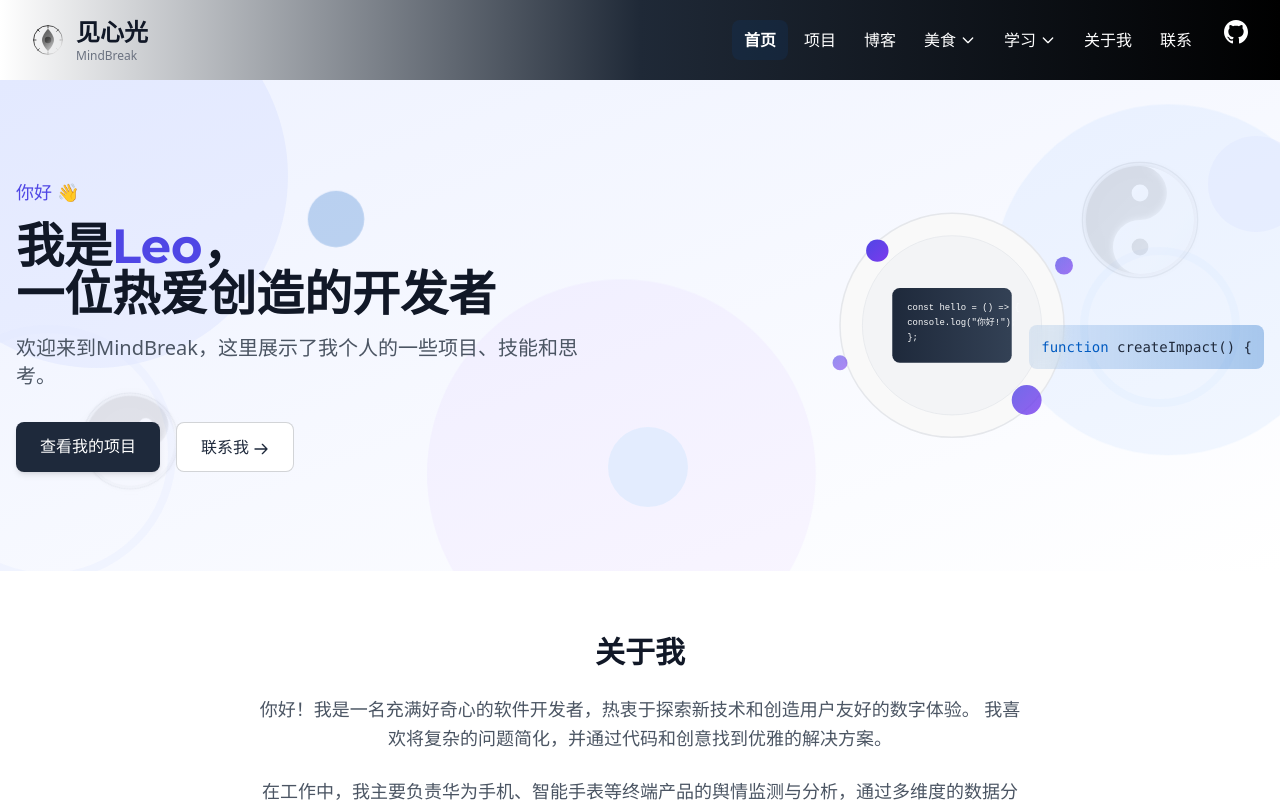
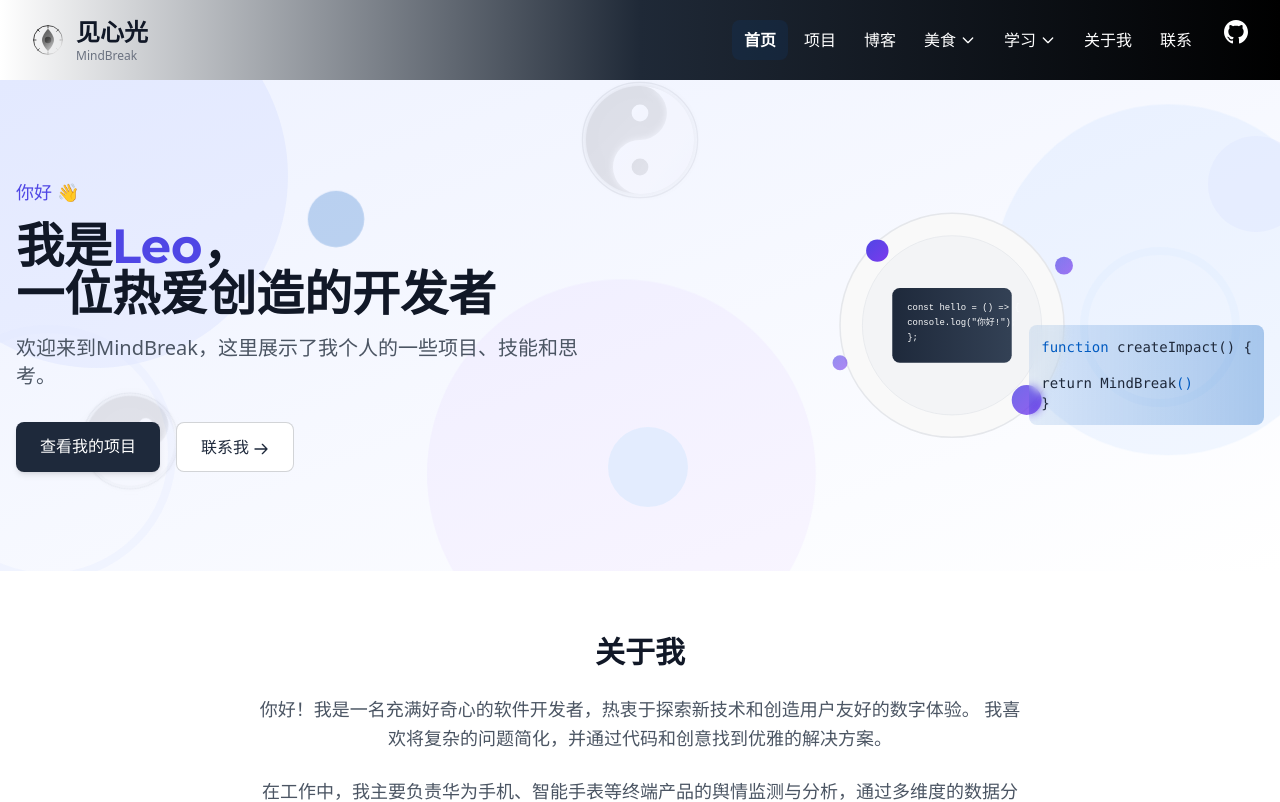
Before and after one commit to lt-one/MindBreak, a React (Vite) app: page / in a window 1280 px wide. Shown: the top 802 px of the page. Built offline with nearby package versions, Linux system fonts and the light colour scheme.

Commit message:
修改首页背景手机端适配问题

```diff
--- a/src/pages/Home.tsx
+++ b/src/pages/Home.tsx
@@ -232,7 +232,7 @@ const HeroBackgroundDecorations = () => (
     <div className="hidden md:block absolute w-40 h-40 border-8 border-blue-100 rounded-full bottom-1/3 right-10 opacity-30"></div>
 
     {/* 添加中国哲学元素 */}
-    <div className="absolute top-20 right-20 opacity-10 hidden md:block">
+    <div className="absolute top-21 left-1/2 transform -translate-x-1/2 opacity-10 hidden md:block">
       <YinYangLogo size={120} />
     </div>
     <div className="absolute bottom-20 left-20 opacity-10 hidden md:block rotate-45">
@@ -354,9 +354,14 @@ const Home: React.FC = () => {
               <div className="absolute -top-10 -right-10 w-24 h-24 bg-indigo-100 rounded-full animate-pulse opacity-70"></div>
               <div className="absolute -bottom-8 -left-8 w-20 h-20 bg-blue-100 rounded-full animate-pulse opacity-70" style={{ animationDelay: '1s' }}></div>
               <HeroIllustration />
-              <div className="absolute top-1/2 right-0 transform -translate-y-1/2 bg-gradient-to-r from-accent2/10 to-accent2/30 p-3 rounded-lg backdrop-blur-sm fade-in fade-in-delay-4">
-                <div className="text-sm font-mono text-accent">
+              <div className="absolute top-1/2 md:right-0 right-auto transform -translate-y-1/2 md:translate-x-0 -translate-x-1/2 bg-gradient-to-r from-accent2/10 to-accent2/30 p-2 md:p-3 rounded-lg backdrop-blur-sm fade-in fade-in-delay-4 max-w-[90%] md:max-w-none">
+                <div className="text-xs md:text-sm font-mono text-accent">
                   <span className="text-accent2">function</span> <span className="text-accent">createImpact</span>() {'{'}
+                  <div className="h-3 md:h-4"></div>
+                  <div className="text-accent2">
+                    <span className="text-accent">return</span> <span className="text-accent">MindBreak</span>()
+                  </div>
+                  {'}'}
                 </div>
               </div>
             </div>
```
